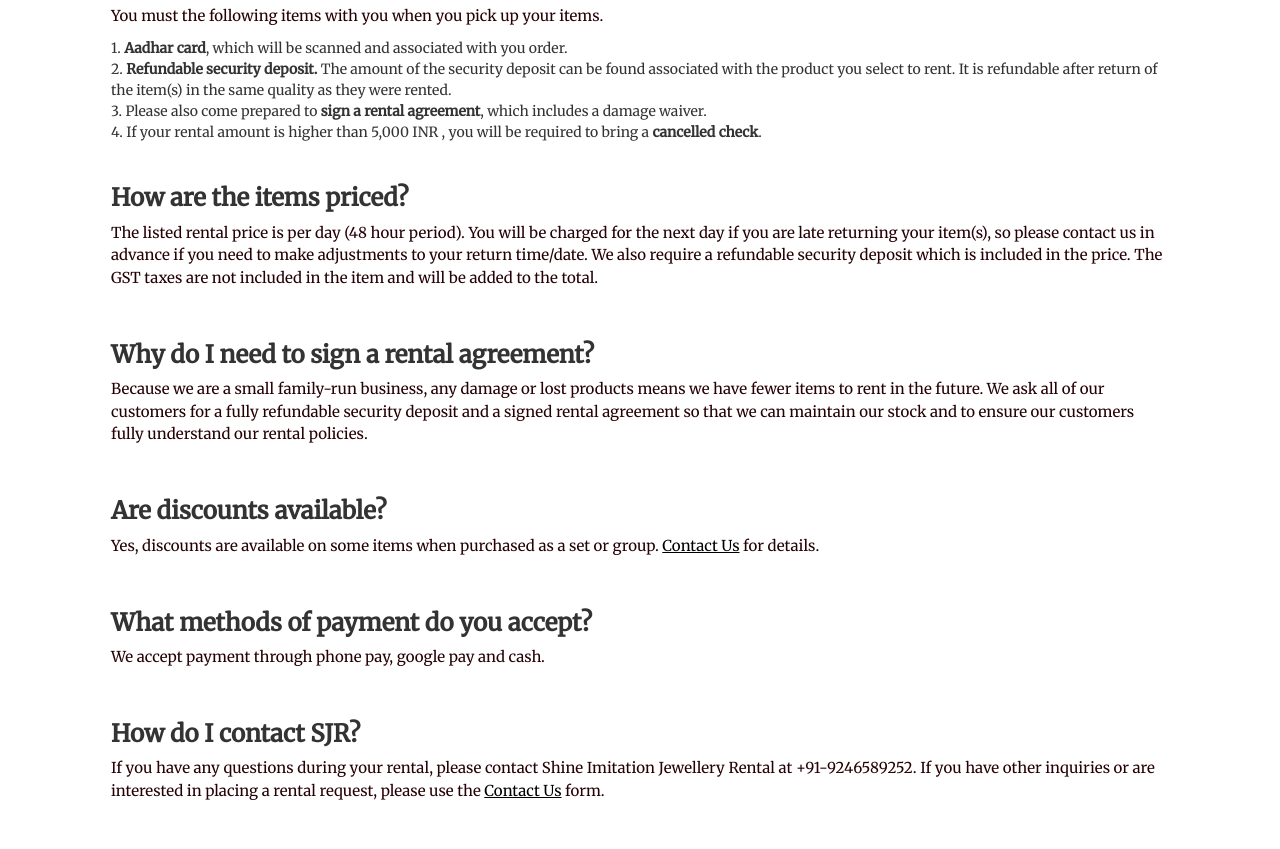
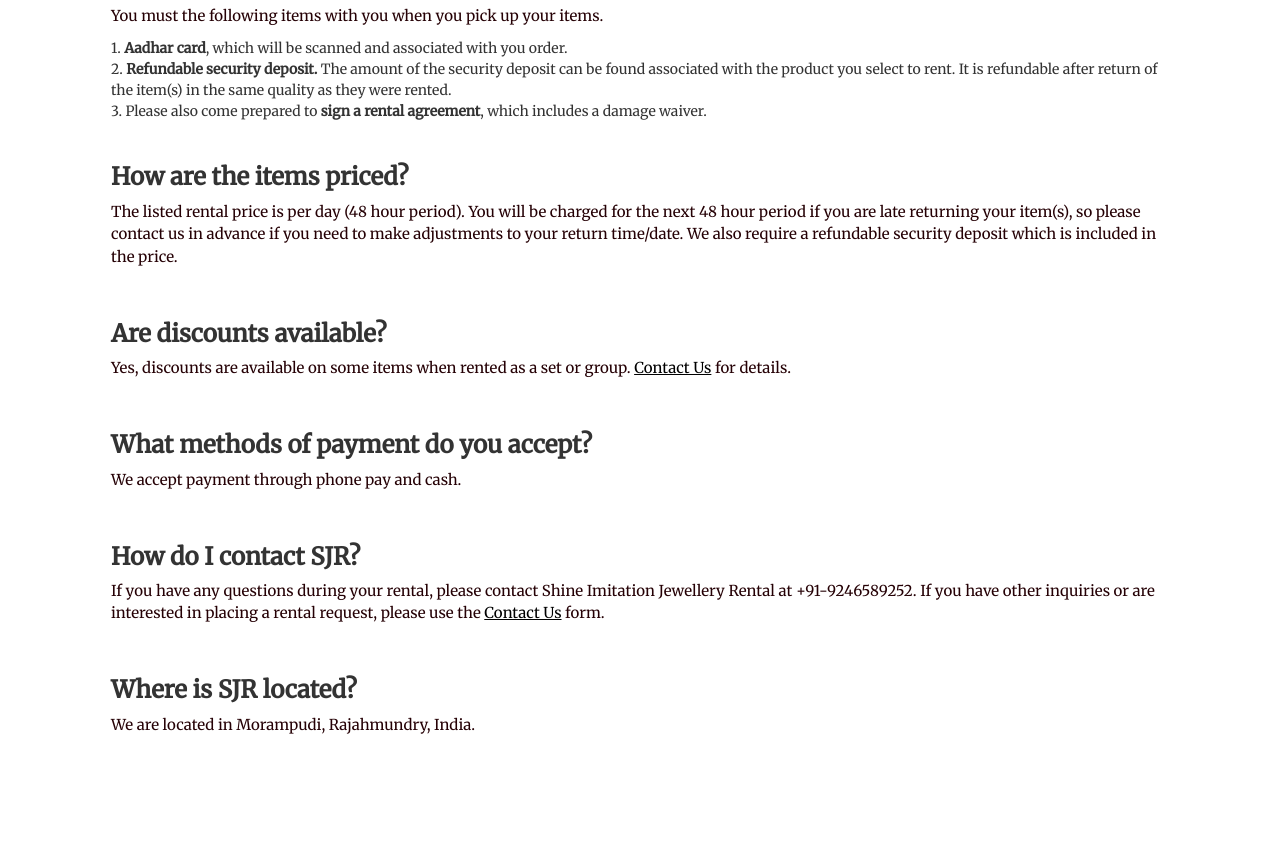
Before and after one commit to Shine-Rental/Shine-Rental.github.io, a plain HTML site: page faq.html in a window 1280 px wide. Shown: the part 703-1552 px from the top of the page. Drawn offline with nearby package versions, Linux system fonts and the light colour scheme; some packages are replaced by stand-ins of ours; files whose address does not match are found by name.

Commit message:
Update faq.html

```diff
--- a/faq.html
+++ b/faq.html
@@ -94,26 +94,18 @@
           product you select to rent. It is refundable after return of the item(s) in the same quality as they were
           rented. </li>
         <li>3. Please also come prepared to <b>sign a rental agreement</b>, which includes a damage waiver.</li>
-        <li>4. If your rental amount is higher than 5,000 INR , you will be required to bring a <b>cancelled check</b>.
-        </li>
       </ol>
       <p>&nbsp;</p>
       <h3><b>How are the items priced?</b></h3>
-      <p>The listed rental price is per day (48 hour period). You will be charged for the next day if you are late
+      <p>The listed rental price is per day (48 hour period). You will be charged for the next 48 hour period if you are late
         returning your item(s), so please contact us in advance if you need to make adjustments to your return
-        time/date. We also require a refundable security deposit which is included in the price. The GST taxes are not
-        included in the item and will be added to the total.</p>
-      <p>&nbsp;</p>
-      <h3><b>Why do I need to sign a rental agreement?</b></h3>
-      <p>Because we are a small family-run business, any damage or lost products means we have fewer items to rent in
-        the future. We ask all of our customers for a fully refundable security deposit and a signed rental agreement so
-        that we can maintain our stock and to ensure our customers fully understand our rental policies.</p>
+        time/date. We also require a refundable security deposit which is included in the price.</p>
       <p>&nbsp;</p>
       <h3><b>Are discounts available?</b></h3>
-      <p>Yes, discounts are available on some items when purchased as a set or group. <a href="contact.html"><u>Contact Us</u></a> for details.</p>
+      <p>Yes, discounts are available on some items when rented as a set or group. <a href="contact.html"><u>Contact Us</u></a> for details.</p>
       <p>&nbsp;</p>
       <h3><b>What methods of payment do you accept?</b></h3>
-      <p>We accept payment through phone pay, google pay and cash.</p>
+      <p>We accept payment through phone pay and cash.</p>
       <p>&nbsp;</p>
       <h3><b>How do I contact SJR?</b></h3>
       <p>If you have any questions during your rental, please contact Shine Imitation Jewellery Rental at +91-9246589252. If you have other inquiries or are interested in placing a rental request, please use the <a href="contact.html"><u>Contact Us</u></a> form.
```
